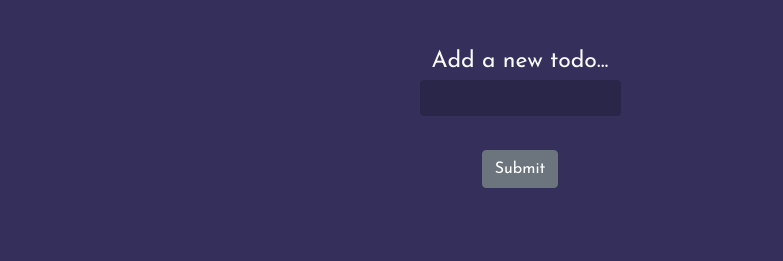
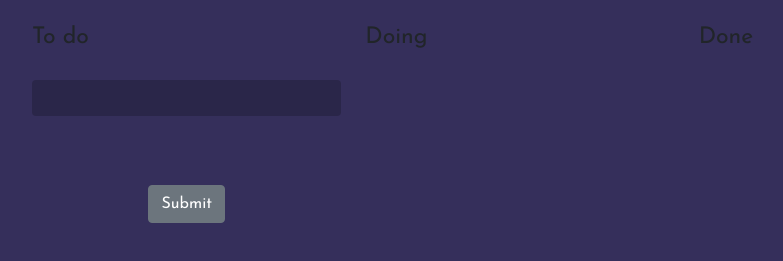
Before and after one commit to thuhang409/task-management, a plain HTML site: page index.html in a window 1280 px wide. Shown: the part 135-396 px from the top of the page, without its empty margins (120-903 px from the left). Drawn offline with nearby package versions, Linux system fonts and the light colour scheme.

Commit message:
divide 3 columns

```diff
--- a/index.html
+++ b/index.html
@@ -18,19 +18,20 @@
 </head>
 
 <body>
-  <div class="container">
   <header class="text-center text-light my-4">
     <h1 class="mb-4">Todo List</h1>
     <form class="search">
       <input class="form-control m-auto" type="text" name="search" placeholder="search todos" />
     </form>
   </header>
-
-    <ul class="list-group todos mx-auto text-light delete">
+  <div class="container">
+    <div class="row">
+      <div class="col">
+        <header>To do</header>
+        <ul class="list-group todos mx-auto text-light">
         </ul>
 
         <form class="add text-center my-4">
-      <label class="text-light">Add a new todo...
             <input class="form-control m-auto" type="text" name="add" id="new-todo" />
           </label>
           <br />
@@ -38,6 +39,18 @@
           <button id="btn" class="btn btn-secondary">Submit</button>
         </form>
       </div>
+      <div class="col">
+        <header>Doing</header>
+        <ul class="list-group todos mx-auto text-light">
+        </ul>
+      </div>
+      <div class="col">
+        <header>Done</header>
+        <ul class="list-group todos mx-auto text-light">
+        </ul>
+      </div>
+    </div>
+  </div>
 
   <script src="app.js"></script>
 </body>
--- a/style.css
+++ b/style.css
@@ -5,7 +5,7 @@ body {
   }
 
   .container {
-    max-width: 400px;
+    max-width: 1000px;
   }
 
   input[type="text"],
```
Lines whose indentation alone changed are shown as unchanged.
